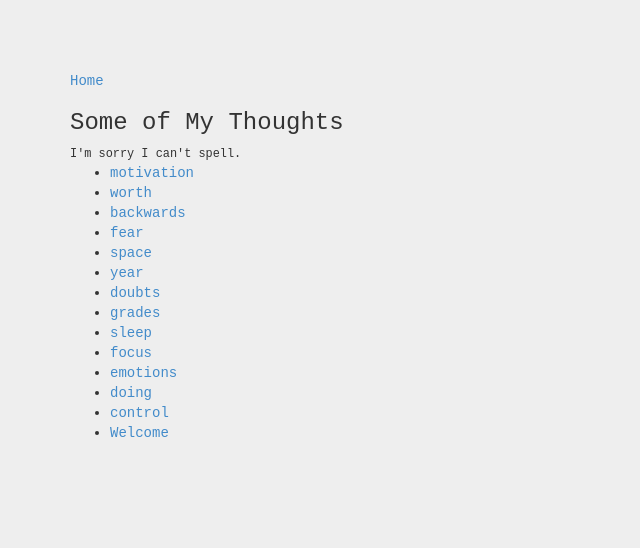
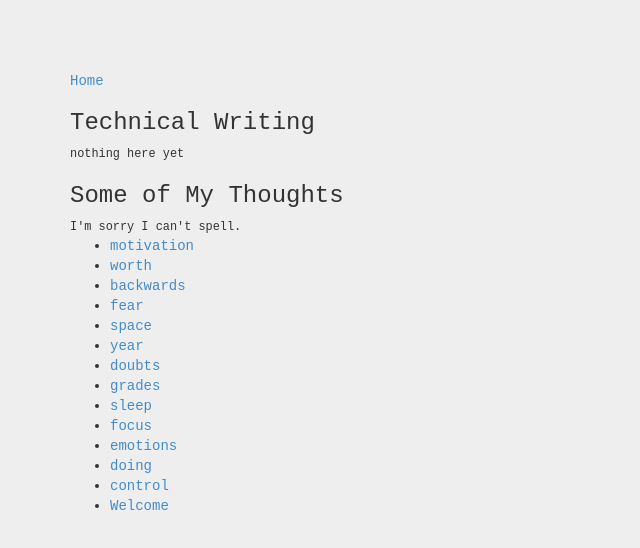
Before and after one commit to Jped/Jped.github.io, a plain HTML site: page writing.html in a window 1280 px wide. Shown: the whole page, without its empty margins (0-640 px from the left). Drawn offline with Linux system fonts and the light colour scheme.

Commit message:
cleaned up writing

```diff
--- a/writing.html
+++ b/writing.html
@@ -10,6 +10,8 @@
   <div class = "container">
     <div id = "list">
       <h5><a href="/">Home</a></h5>
+      <h3> Technical Writing </h3>
+      <small> nothing here yet </small>
       <h3>Some of My Thoughts</h3>
       <small>I'm sorry I can't spell.</small>
       <br>
```
